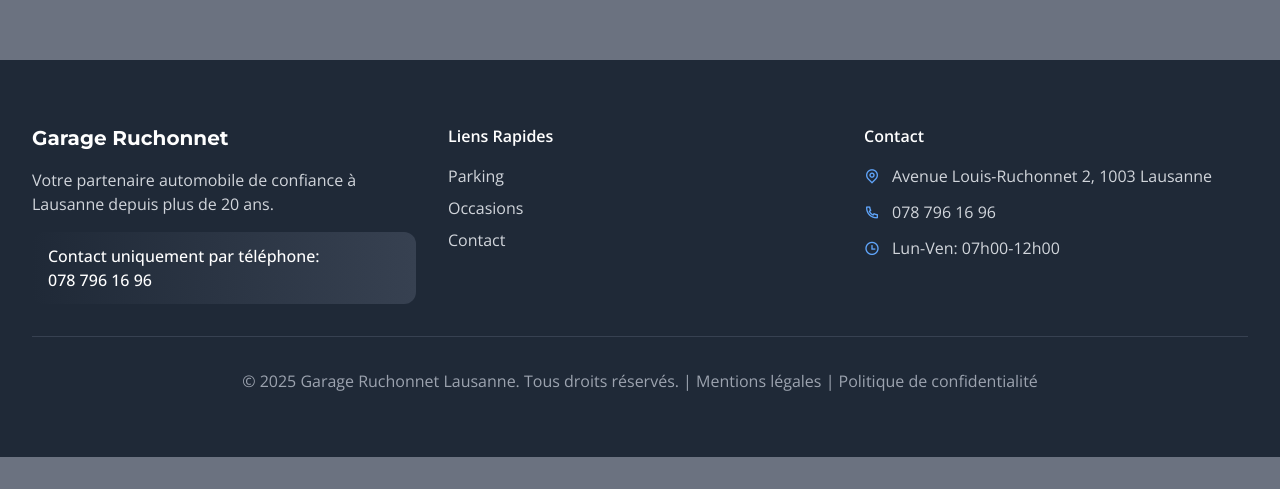
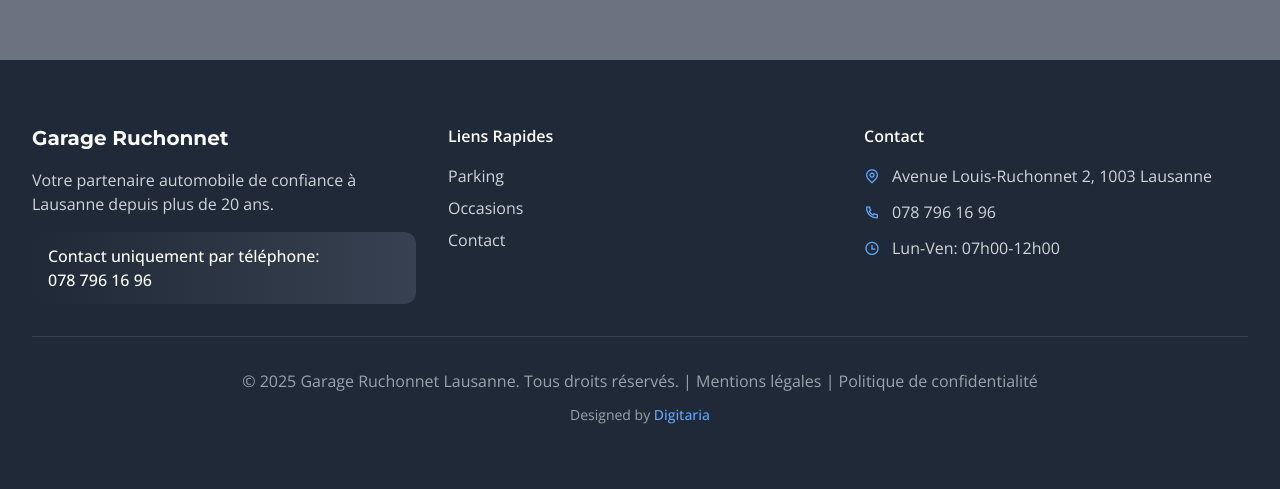
Before and after one commit to Digitariaofficiel/ruchonnet, a plain HTML site: page index.html in a window 1280 px wide. Shown: the part 4553-5042 px from the top of the page. Before the commit the page ends 5010 px from the top, so only its background shows below. Drawn offline with nearby package versions, Linux system fonts and the light colour scheme.

Commit message:
ajout de designed by digitaria

```diff
--- a/index.html
+++ b/index.html
@@ -1132,6 +1132,9 @@
                 <p>&copy; 2025 Garage Ruchonnet Lausanne. Tous droits réservés. |
                     <a href="./view/legale.html" class="hover:text-white transition-colors">Mentions légales</a> |
                     <a href="./view/confidentialite.html" class="hover:text-white transition-colors">Politique de confidentialité</a>
+                </p>
+                <p class="mt-3 text-sm">
+                    Designed by <a href="https://digitaria.ch" target="_blank" rel="noopener noreferrer" class="text-blue-400 hover:text-blue-300 transition-colors font-medium">Digitaria</a>
                 </p>
             </div>
         </div>
```
